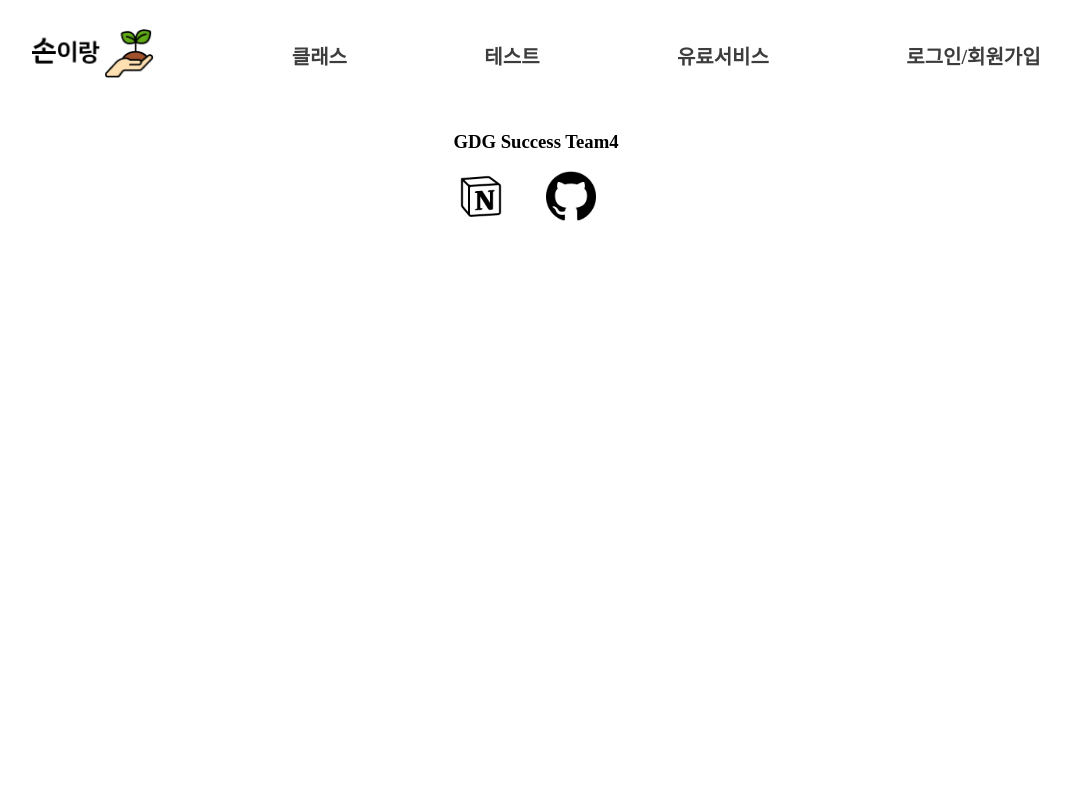
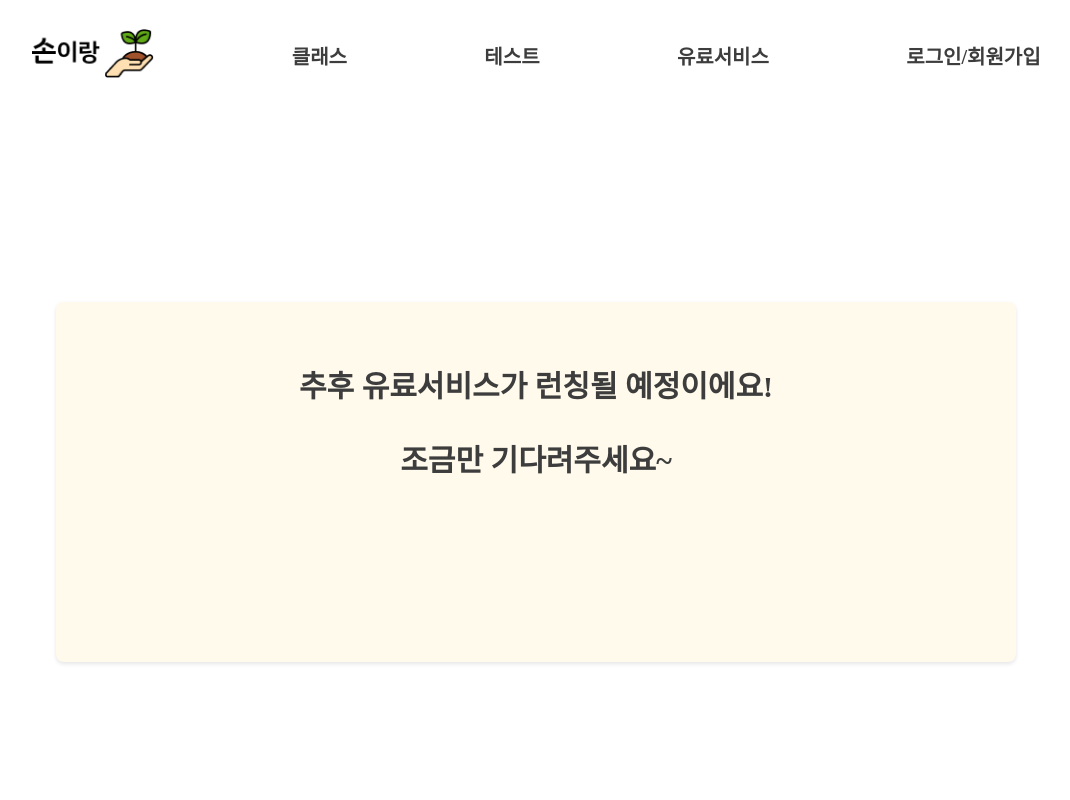
Before and after one commit to GDG-SignED/front, a React (Vite) app: page /extra-page in a window 1280 px wide. Shown: the top 800 px of the page, without its empty margins (104-1174 px from the left). Built offline with nearby package versions, Linux system fonts and the light colour scheme; a web font is replaced by a local one.

Commit message:
Feat: 유료서비스 페이지(임시) 추가

```diff
--- a/src/App.jsx
+++ b/src/App.jsx
@@ -5,6 +5,7 @@ import Nav from './components/Nav';
 import HomePage from './pages/HomePage';
 import ClassMainPage from './pages/ClassMainPage';
 import TestMainPage from './pages/TestMainPage';
+import ExtraPage from './pages/ExtraServicePage';
 import LoginPage from './pages/LoginPage';
 import GoogleLogin from './auth/GoogleAuth';
 import Footer from './components/Footer';
@@ -19,6 +20,7 @@ function App() {
           <Route path="/" element={<HomePage />} />
           <Route path="/class-main-page" element={<ClassMainPage />} />
           <Route path="/test-main-page" element={<TestMainPage />} />
+          <Route path="/extra-page" element={<ExtraPage />} />
           <Route path="/login-page" element={<LoginPage />} />
           <Route path="/login-handler" element={<GoogleLogin />} />
         </Routes>
--- a/src/components/Nav.jsx
+++ b/src/components/Nav.jsx
@@ -12,7 +12,7 @@ function Nav() {
         <Link className='navbarMenu' to={'/class-main-page'}>클래스</Link>
         {/* <Link className='navbarMenu' to={'/'}>커뮤니티</Link> */}
         <Link className='navbarMenu' to={'/test-main-page'}>테스트</Link>
-        <Link className='navbarMenu' to={'/'}>유료서비스</Link>
+        <Link className='navbarMenu' to={'/extra-page'}>유료서비스</Link>
         <Link className='navbarMenu' to={'/login-page'}>로그인/회원가입</Link>
 
       </div>
--- /dev/null
+++ b/src/pages/ExtraServicePage.jsx
@@ -0,0 +1,15 @@
+import './css/ExtraServicePage.css';
+
+function ExtraPage() {
+  return (
+    <div className='extra-section'>
+      <div className='extra-box'>
+        <p className='extra-text'>추후 유료서비스가 런칭될 예정이에요!</p>
+        <p className='extra-text'>조금만 기다려주세요~</p>
+      </div>
+    </div>
+  )
+
+}
+
+export default ExtraPage;
--- /dev/null
+++ b/src/pages/css/ExtraServicePage.css
@@ -0,0 +1,26 @@
+
+.extra-section {
+  justify-content: center;
+  align-items: center;
+  font-family: 'IBM-Plex-Sans-KR';
+  padding-top: 200px;
+  padding-bottom: 300px;
+}
+
+.extra-box {
+  background: #FFFAEC;
+  padding: 30px;
+  border-radius: 8px;
+  width: 900px;
+  height: 300px;
+  margin: auto;
+  text-align: center;
+  justify-content: center;
+  box-shadow: 0 2px 4px rgba(0, 0, 0, 0.1);
+}
+
+.extra-text {
+  color: #3D3D3D;
+  font-size: 30px;
+  font-weight: bold;
+}
```
